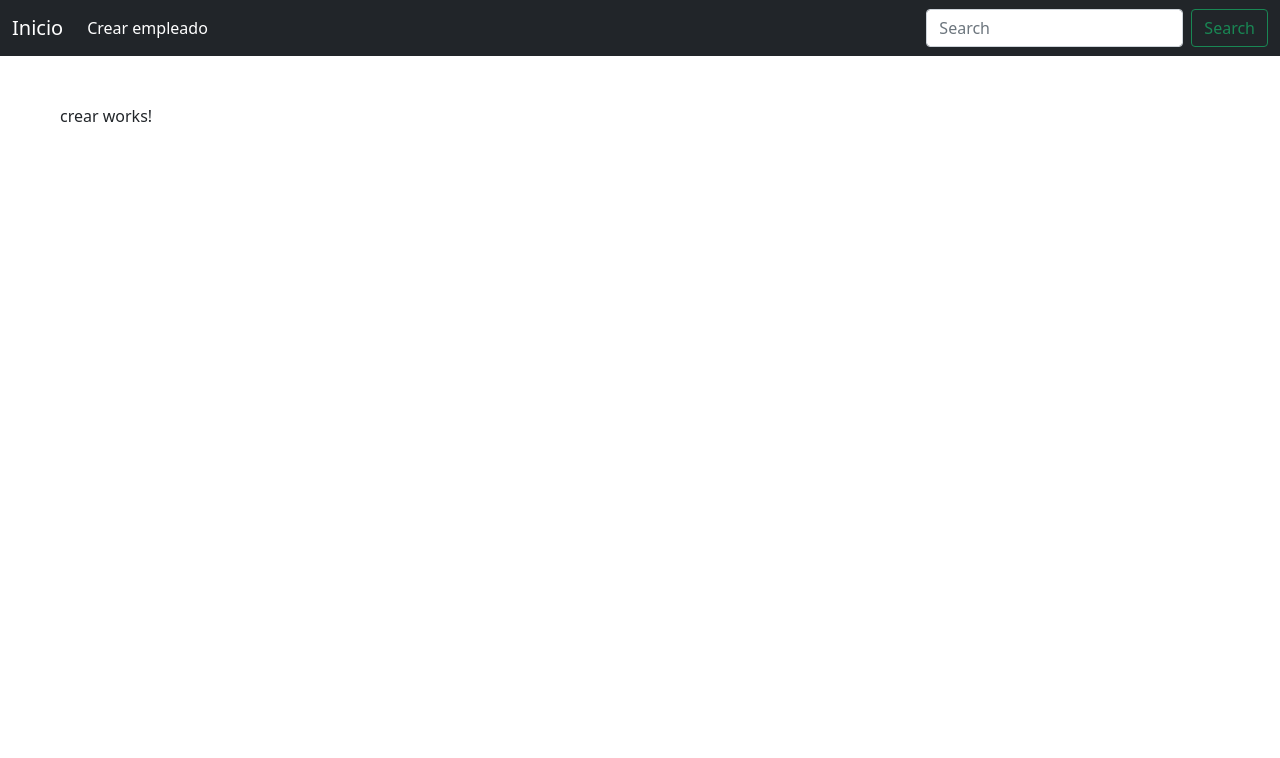
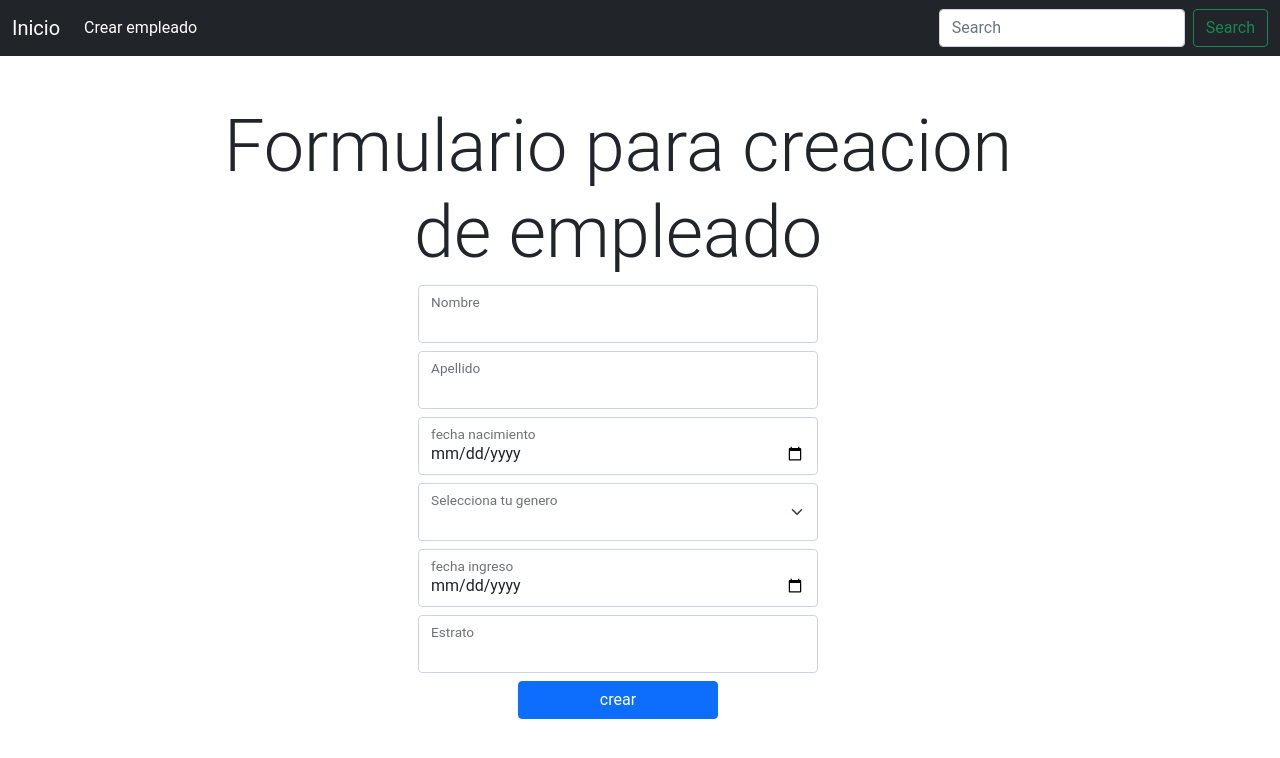
Before and after one commit to ACmartinez07/Prueba_Angular_Empleados, an Angular app in the folder frontend/: page /crear in a window 1280 px wide. Shown: the top 758 px of the page. Built offline with nearby package versions, Linux system fonts and the light colour scheme.

Commit message:
primer avance de pagina crear empleado (faltan ajustes)

```diff
--- a/frontend/angular.json
+++ b/frontend/angular.json
@@ -30,6 +30,7 @@
               "src/assets"
             ],
             "styles": [
+              "./node_modules/@angular/material/prebuilt-themes/indigo-pink.css",
               "src/styles.css"
             ],
             "scripts": []
@@ -97,6 +98,7 @@
               "src/assets"
             ],
             "styles": [
+              "./node_modules/@angular/material/prebuilt-themes/indigo-pink.css",
               "src/styles.css"
             ],
             "scripts": []
--- a/frontend/package.json
+++ b/frontend/package.json
@@ -11,10 +11,12 @@
   "private": true,
   "dependencies": {
     "@angular/animations": "~13.0.0",
+    "@angular/cdk": "^13.0.0",
     "@angular/common": "~13.0.0",
     "@angular/compiler": "~13.0.0",
     "@angular/core": "~13.0.0",
     "@angular/forms": "~13.0.0",
+    "@angular/material": "^13.0.0",
     "@angular/platform-browser": "~13.0.0",
     "@angular/platform-browser-dynamic": "~13.0.0",
     "@angular/router": "~13.0.0",
--- a/frontend/src/app/componentes/crear/crear.component.html
+++ b/frontend/src/app/componentes/crear/crear.component.html
@@ -1 +1,39 @@
-<p>crear works!</p>
+<div class="mx-auto" style="width: 800px;">
+  <h1 class="display-2 text-center">Formulario para creacion de empleado</h1>
+  <div class="mx-auto" style="width: 400px;">
+    <form autocomplete="off" #forma="ngForm">
+      <div class="form-floating mb-2">
+        <input type="text" class="form-control" id="nombre" name="nombre" ngModel="">
+        <label for="floatingInput">Nombre</label>
+      </div>
+      <div class="form-floating mb-2">
+        <input type="text" class="form-control" id="apellido" name="apellido" ngModel="">
+        <label for="floatingInput">Apellido</label>
+      </div>
+      <div class="form-floating mb-2">
+        <input type="date" class="form-control" id="fechaNacimiento" max="2021-12-12" name="nacimiento" ngModel="">
+        <label for="floatingInput">fecha nacimiento</label>
+      </div>
+      <div class="form-floating mb-2">
+        <select class="form-select" id="floatingSelect" aria-label="Floating label select example" name="genero" ngModel="">
+                  <option value="1">Femenino</option>
+                  <option value="2">Masculino</option>
+                  <option value="3">Otro</option>
+                  <option value="4">Prefiero no decirlo</option>
+              </select>
+        <label for="floatingSelect">Selecciona tu genero</label>
+      </div>
+      <div class="form-floating mb-2">
+        <input type="date" class="form-control" id="fechaIngreso" max="2021-12-12" name="ingreso" ngModel="">
+        <label for="floatingInput">fecha ingreso</label>
+      </div>
+      <div class="form-floating mb-2">
+        <input type="text" class="form-control" id="estrato" name="estrato" ngModel="">
+        <label for="floatingInput">Estrato</label>
+      </div>
+      <div class="d-grid gap-2 col-6 mx-auto">
+        <button (click)="crear(forma)" class="btn btn-primary" type="submit">crear</button>
+      </div>
+    </form>
+  </div>
+</div>
--- a/frontend/src/app/componentes/crear/crear.component.ts
+++ b/frontend/src/app/componentes/crear/crear.component.ts
@@ -1,15 +1,48 @@
 import { Component, OnInit } from '@angular/core';
+import { NgForm } from '@angular/forms';
+import { DataBaseService, empleado } from '../../servicio/data-base.service';
 
 @Component({
   selector: 'app-crear',
   templateUrl: './crear.component.html',
-  styleUrls: ['./crear.component.css']
+  styleUrls: ['./crear.component.css'],
 })
 export class CrearComponent implements OnInit {
+  empleado: empleado = {
+    nombre: '',
+    apellido: '',
+    fechaNacimiento: new Date(),
+    genero: '',
+    fechaIngreso: '',
+    estrato: 0,
+  };
 
-  constructor() { }
+  constructor(private dataService: DataBaseService) {}
 
-  ngOnInit(): void {
+  crear(forma: NgForm) {
+    let genero = '';
+    if (forma.value.genero == 1) {
+      genero = 'Femenino';
+    } else if (forma.value.genero == 2) {
+      genero = 'Masculino';
+    } else if (forma.value.genero == 3) {
+      genero = 'Otro';
+    } else if (forma.value.genero == 4) {
+      genero = 'Prefiero no decirlo';
+    }
+
+    this.empleado = {
+      nombre: forma.value.nombre,
+      apellido: forma.value.apellido,
+      fechaNacimiento: forma.value.nacimiento,
+      genero: genero,
+      fechaIngreso: forma.value.ingreso,
+      estrato: Number(forma.value.estrato),
+    };
+    console.log(this.empleado);
+
+    this.dataService.crearEmpleado(this.empleado);
   }
 
+  ngOnInit(): void {}
 }
--- a/frontend/src/app/componentes/inicio/inicio.component.ts
+++ b/frontend/src/app/componentes/inicio/inicio.component.ts
@@ -15,7 +15,6 @@ export class InicioComponent implements OnInit {
   getEmpleados() {
     this.dataService.getEmpleados().subscribe((empleado) => {
       this.empleado = empleado;
-      console.log('empleados: ', empleado.nombre);
     });
   }
 
--- a/frontend/src/app/servicio/data-base.service.ts
+++ b/frontend/src/app/servicio/data-base.service.ts
@@ -18,9 +18,26 @@ export class DataBaseService {
     );
   }
 
+  crearEmpleado(empleado: empleado) {
+    this.http
+      .post('http://localhost:3000/empleado', empleado)
+      .subscribe((res) => {
+        console.log('empleado creado:', res);
+      });
+  }
+
   getQuery(query: string) {
     const url = `http://localhost:3000/${query}`;
 
     return this.http.get(url);
   }
 }
+
+export interface empleado {
+  nombre: string;
+  apellido: string;
+  fechaNacimiento: Date;
+  genero: string;
+  fechaIngreso: string;
+  estrato: number;
+}
--- a/frontend/src/styles.css
+++ b/frontend/src/styles.css
@@ -1 +1,4 @@
 /* You can add global styles to this file, and also import other style files */
+
+html, body { height: 100%; }
+body { margin: 0; font-family: Roboto, "Helvetica Neue", sans-serif; }
```
Also changed, not shown: frontend/src/app/app.module.ts (+9 -1 lines), 2 other files (tests, documents, lock files or other folders).
